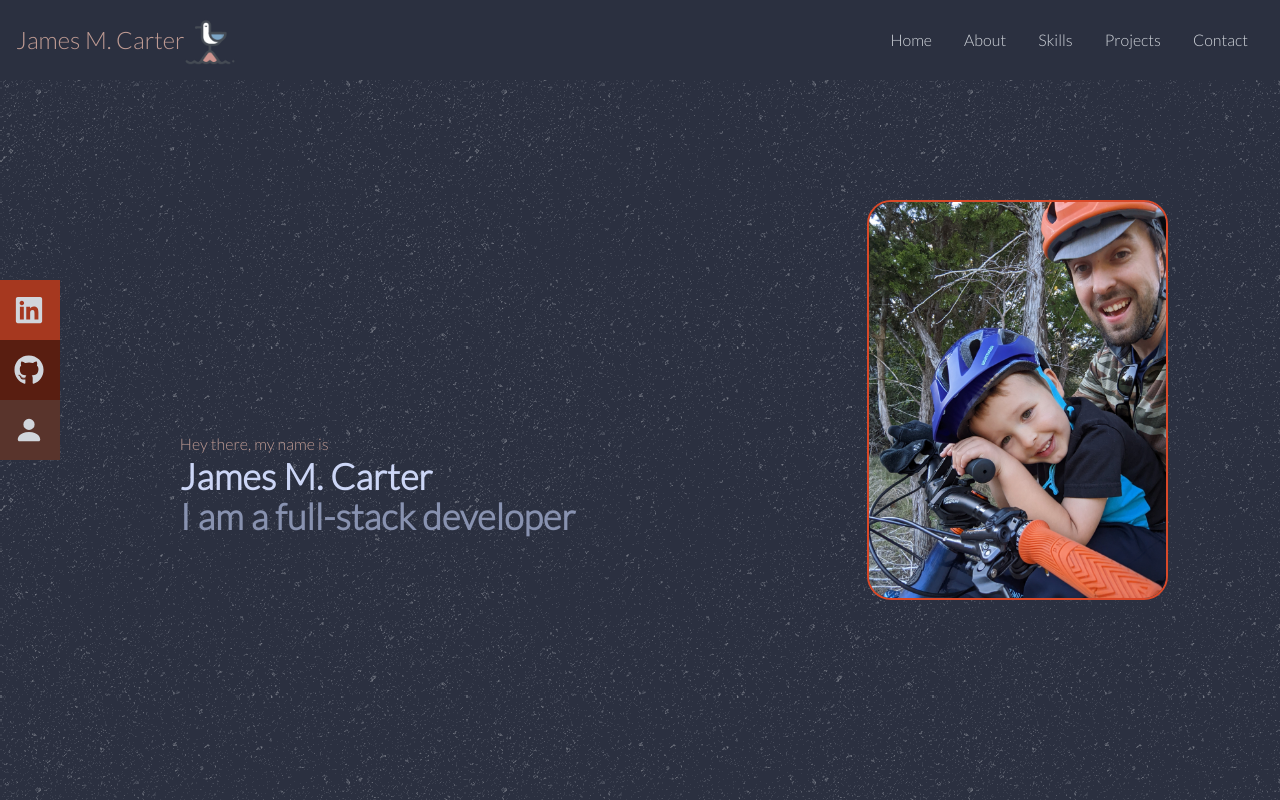
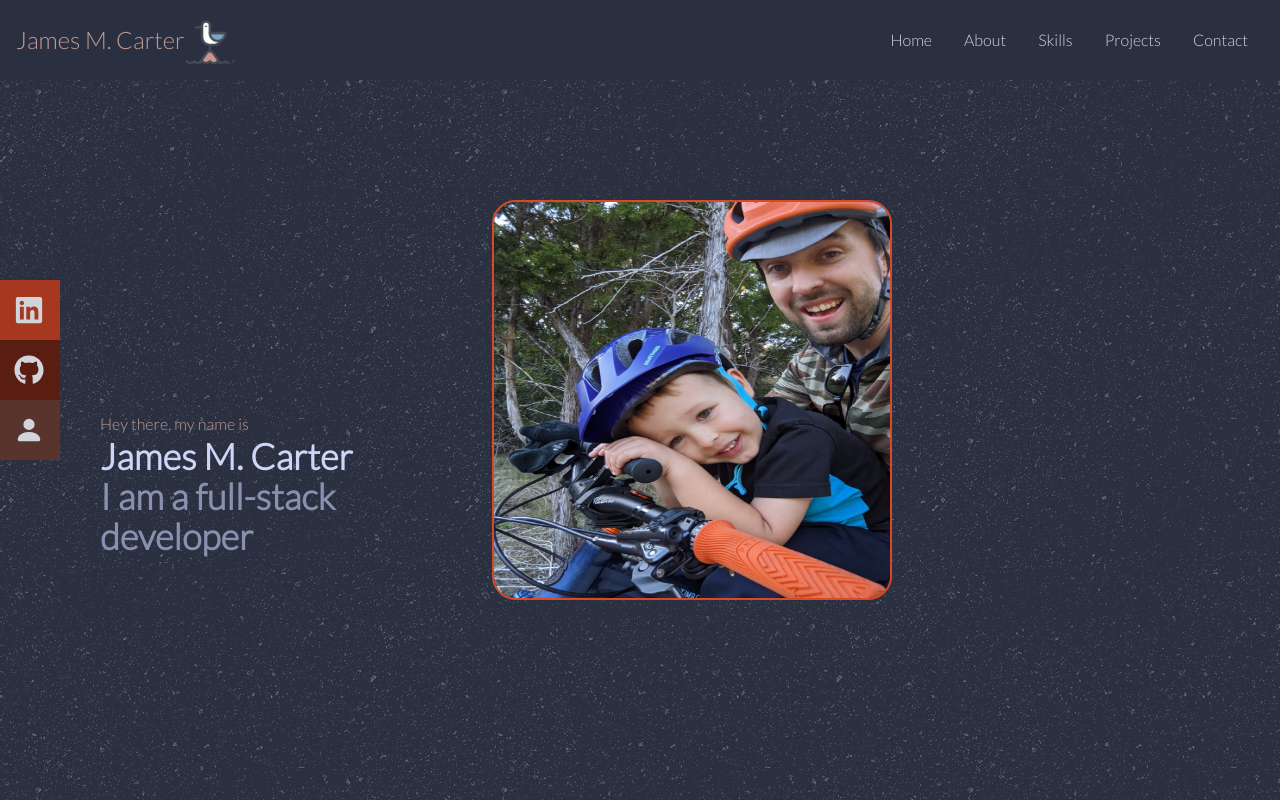
Before and after one commit to carterjamesmike/react-portfolio, a React (Vite) app: page / in a window 1280 px wide. Shown: the top 800 px of the page. Built offline with nearby package versions, Linux system fonts and the light colour scheme.

Commit message:
Responsive adjust

```diff
--- a/src/components/Home.jsx
+++ b/src/components/Home.jsx
@@ -14,7 +14,7 @@ const Home = () => {
         </h2>
         <p className="text-[#8892b0] py-4 max-w-[700px]"></p>
       </div>
-      <div className=" mx-auto pr-8 pl-[100px] flex flex-col justify-center h-full ">
+      <div className=" mx-auto pr-8 pl-[100px] flex flex-col justify-center h-full w-full ">
             <img
               className="max-h-[400px] max-w-[400px] rounded-3xl border-[#d94929] border-2 "
               src={Portrait}
--- a/src/components/navbar.jsx
+++ b/src/components/navbar.jsx
@@ -17,7 +17,7 @@ const Navbar = () => {
   ];
 
   return (
-    <div className="fixed w-full h-[80px] flex justify-between items-center px-4  primary-bg text-gray-300">
+    <div className="flex fixed w-full h-[80px] flex justify-between items-center px-4  primary-bg text-gray-300">
       <div className="flex flex-row justify-center items-center">
         <h1 className="text-2xl accent-text ">James M. Carter </h1>
         <button>
```
